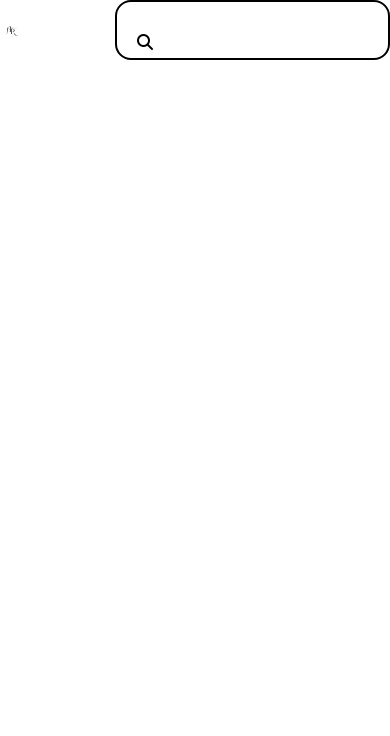
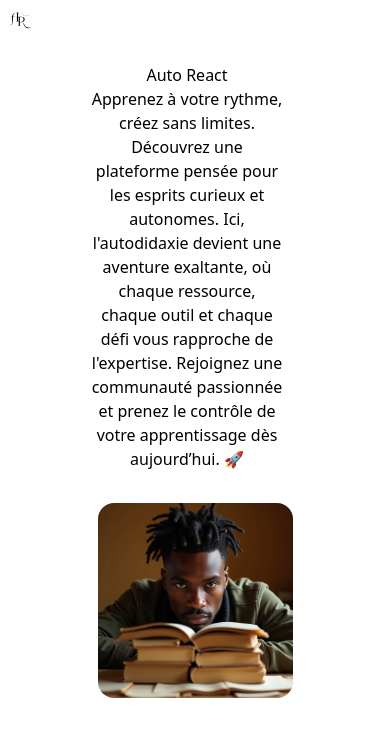
Before and after one commit to Ibrahima96/auto-vanilla, a website built with Vite: page index.html in a window 390 px wide. Built offline with nearby package versions, Linux system fonts and the light colour scheme.

Commit message:
picture ajoute

```diff
--- a/index.html
+++ b/index.html
@@ -4,23 +4,49 @@
     <meta charset="UTF-8" />
     <link rel="icon" type="image/svg+xml" href="/vite.svg" />
     <meta name="viewport" content="width=device-width, initial-scale=1.0" />
-    <link rel="stylesheet" href="https://cdnjs.cloudflare.com/ajax/libs/font-awesome/6.4.2/css/all.min.css">
+    <link
+      rel="stylesheet"
+      href="https://cdnjs.cloudflare.com/ajax/libs/font-awesome/6.4.2/css/all.min.css"
+    />
 
     <title>Vite App</title>
-
   </head>
   <body>
     <header class="container mx-auto flex justify-between items-center">
-     <div class="w-[50%]">
-      <img src="./src/assets/A.svg" alt="logo" class="w-1/5 ">
-     </div>
-     <div >
-     <div class="border-2 py-1 px-5 rounded-2xl">
-       <input type="search" name="" id="" class="border-none outline-0">
-       <i class="fa-solid fa-magnifying-glass"></i>
-     </div>
-     </div>
+      <div class="w-[50%]">
+        <img src="./src/assets/A.svg" alt="logo" class="w-1/5" />
+      </div>
+      <div>
+        <div class="border-2 py-1 px-5 rounded-2xl hidden md:block">
+          <input type="search" name="" id="" class="border-none outline-0" />
+          <i class="fa-solid fa-magnifying-glass "></i>
+        </div>
+      </div>
     </header>
+    <section class="container mx-auto">
+      <div class="text-center mt-6 ">
+
+        <div class="flex space-x-4 justify-center items-center gap-5 flex-col md:flex-row">
+          <div class="w-[50%]">
+            <h1>Auto React</h1>
+            <p>
+              Apprenez à votre rythme, créez sans limites. Découvrez une
+              plateforme pensée pour les esprits curieux et autonomes.
+
+              Ici, l'autodidaxie devient une aventure exaltante, où chaque
+              ressource, chaque outil et chaque défi vous rapproche de
+              l'expertise.
+
+              Rejoignez une communauté passionnée et prenez le contrôle de votre
+              apprentissage dès aujourd’hui. 🚀
+            </p>
+          </div>
+          <div class="w-[50%]">
+            <img src="./src/assets/Flux_Dev_A_charismatic_young_black_man_with_a_strong_jawline_f_3.jpeg" alt="" class="rounded-2xl mt-3">
+          </div>
+        </div>
+      </div>
+    </section>
     <div id="app"></div>
     <script type="module" src="/src/main.js"></script>
   </body>
```
Also changed, not shown: src/assets/Flux_Dev_A_charismatic_young_black_man_with_a_strong_jawline_f_3.jpeg (added), src/assets/Flux_Dev_A_modern_smartphone_lies_on_a_cluttered_desk_surround_0.jpeg (added), src/assets/Flux_Dev_A_modern_smartphone_lies_on_a_cluttered_desk_surround_1.jpeg (added), src/assets/Leonardo_Kino_XL_matriel_informatique_smartphone_avec_diver_ap_2.jpg (added), src/assets/Leonardo_Kino_XL_matriel_informatique_smartphone_avec_diver_ap_3.jpg (added), src/output.css.
